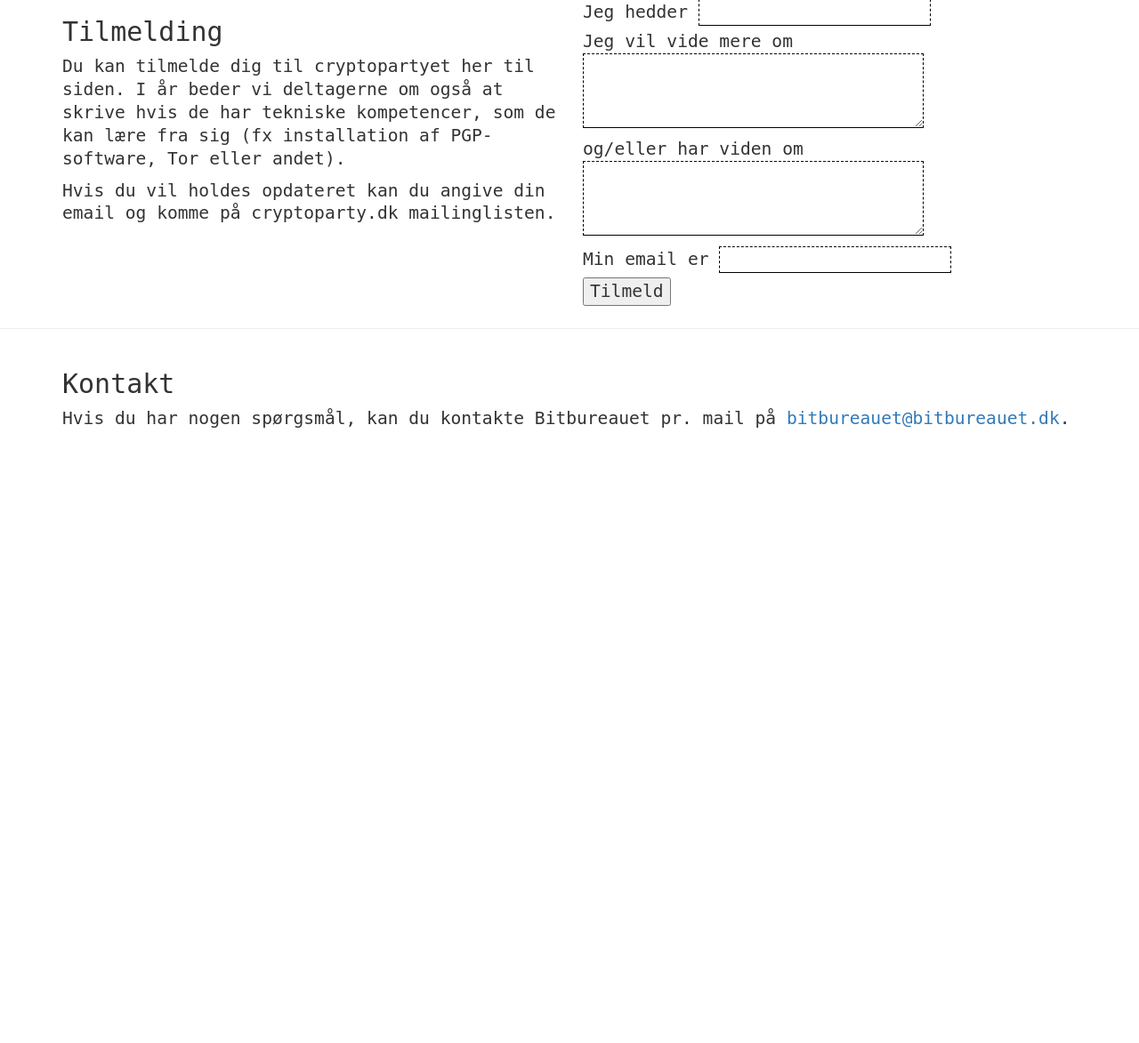
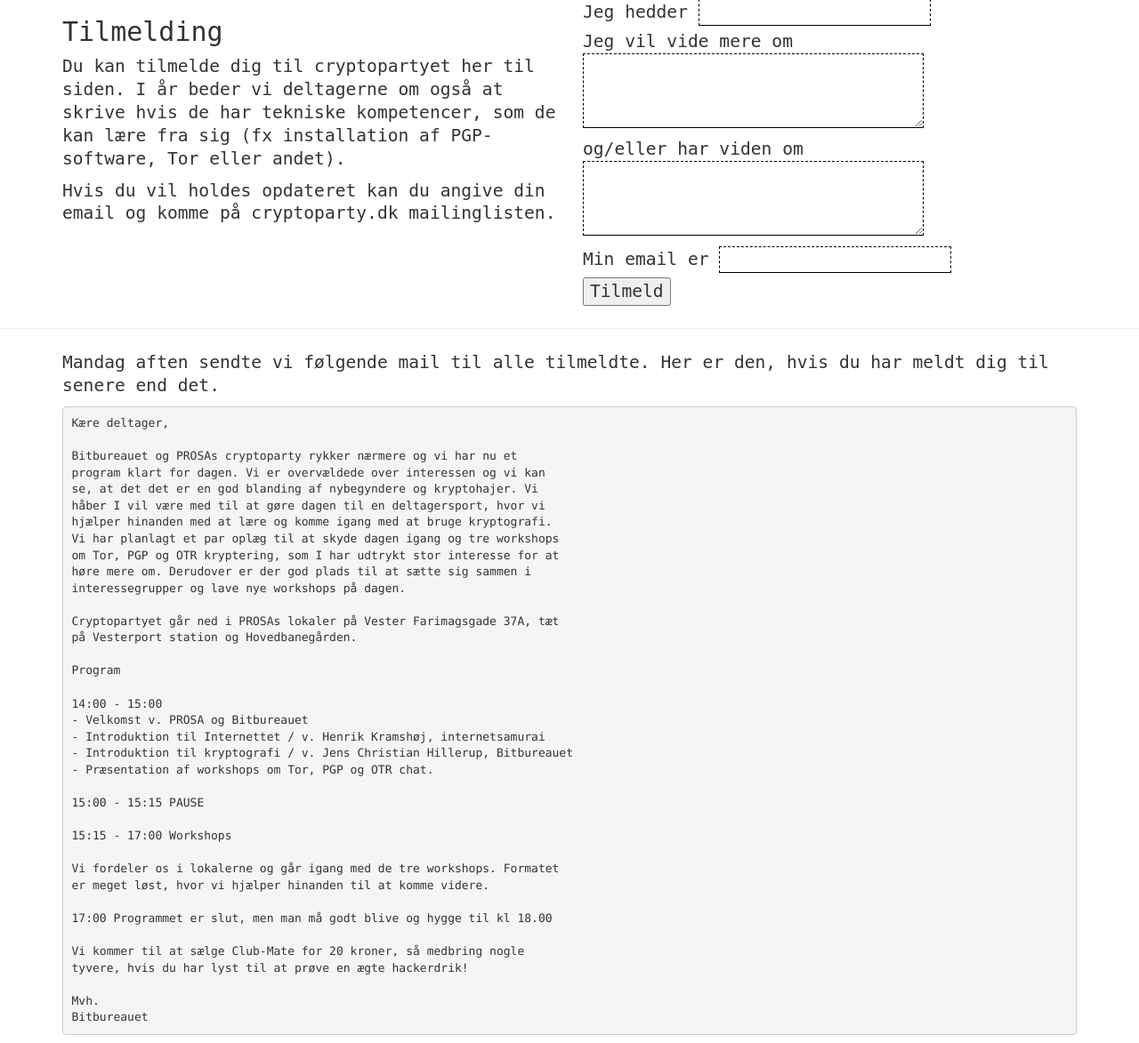
Before and after one commit to cryptopartydk/cryptoparty.dk, a Django app: page / in a window 1280 px wide. Shown: the part 637-1810 px from the top of the page at 89% size. Before the commit the page ends 1118 px from the top, so only its background shows below. Run offline with Django 3.2, Linux system fonts and the light colour scheme; some libraries are stand-ins or nearby versions.

Commit message:
Updated main.html with email.

```diff
--- a/signup/templates/signup/main.html
+++ b/signup/templates/signup/main.html
@@ -95,6 +95,47 @@
 <hr />
 
 <section class="container">
+  <p>Mandag aften sendte vi følgende mail til alle tilmeldte. Her er den, hvis du har meldt dig til senere end det.</p>
+  <pre>Kære deltager,
+
+Bitbureauet og PROSAs cryptoparty rykker nærmere og vi har nu et
+program klart for dagen. Vi er overvældede over interessen og vi kan
+se, at det det er en god blanding af nybegyndere og kryptohajer. Vi
+håber I vil være med til at gøre dagen til en deltagersport, hvor vi
+hjælper hinanden med at lære og komme igang med at bruge kryptografi.
+Vi har planlagt et par oplæg til at skyde dagen igang og tre workshops
+om Tor, PGP og OTR kryptering, som I har udtrykt stor interesse for at
+høre mere om. Derudover er der god plads til at sætte sig sammen i
+interessegrupper og lave nye workshops på dagen.
+
+Cryptopartyet går ned i PROSAs lokaler på Vester Farimagsgade 37A, tæt
+på Vesterport station og Hovedbanegården.
+
+Program
+
+14:00 - 15:00
+- Velkomst v. PROSA og Bitbureauet
+- Introduktion til Internettet / v. Henrik Kramshøj, internetsamurai
+- Introduktion til kryptografi / v. Jens Christian Hillerup, Bitbureauet
+- Præsentation af workshops om Tor, PGP og OTR chat.
+
+15:00 - 15:15 PAUSE
+
+15:15 - 17:00 Workshops
+
+Vi fordeler os i lokalerne og går igang med de tre workshops. Formatet
+er meget løst, hvor vi hjælper hinanden til at komme videre.
+
+17:00 Programmet er slut, men man må godt blive og hygge til kl 18.00
+
+Vi kommer til at sælge Club-Mate for 20 kroner, så medbring nogle
+tyvere, hvis du har lyst til at prøve en ægte hackerdrik!
+
+Mvh.
+Bitbureauet</pre>
+</section>
+
+<section class="container">
   <div class="row">
     <div class="col-md-12">
       <h2>Kontakt</h2>
```
